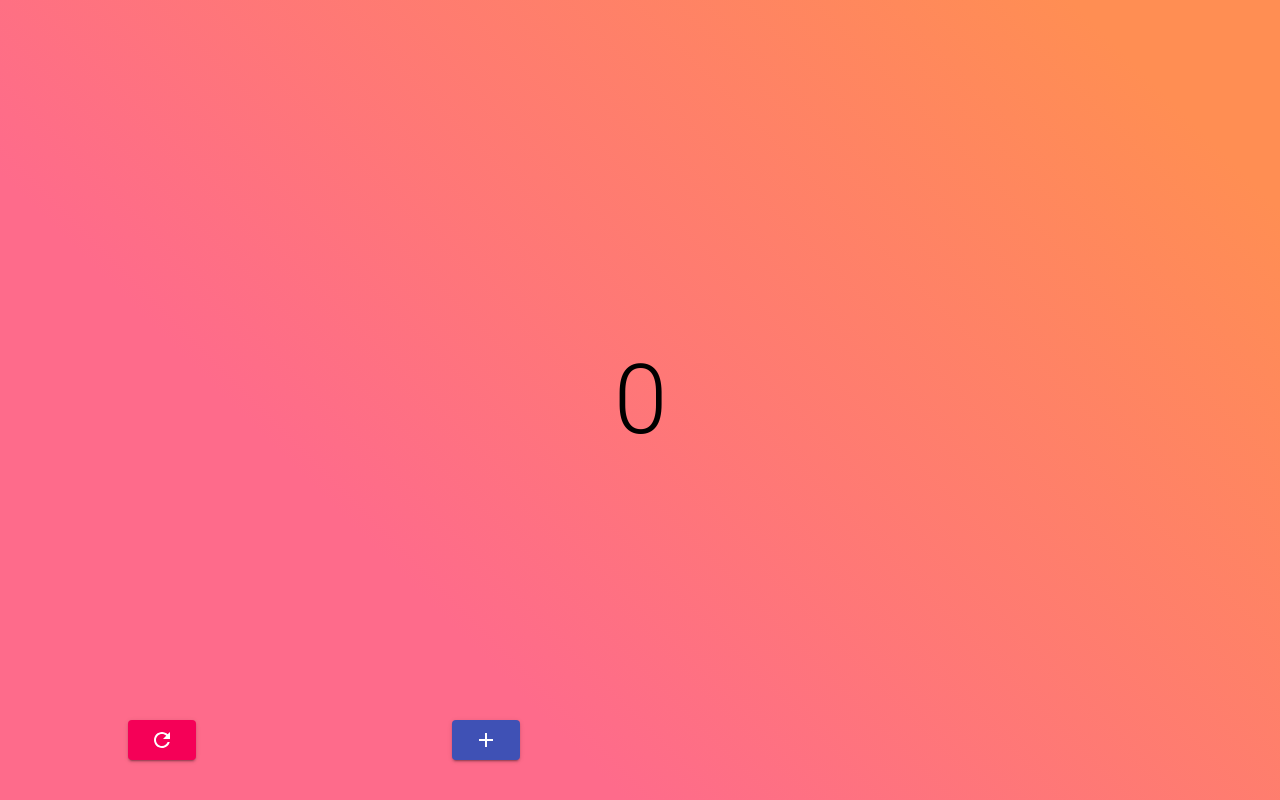
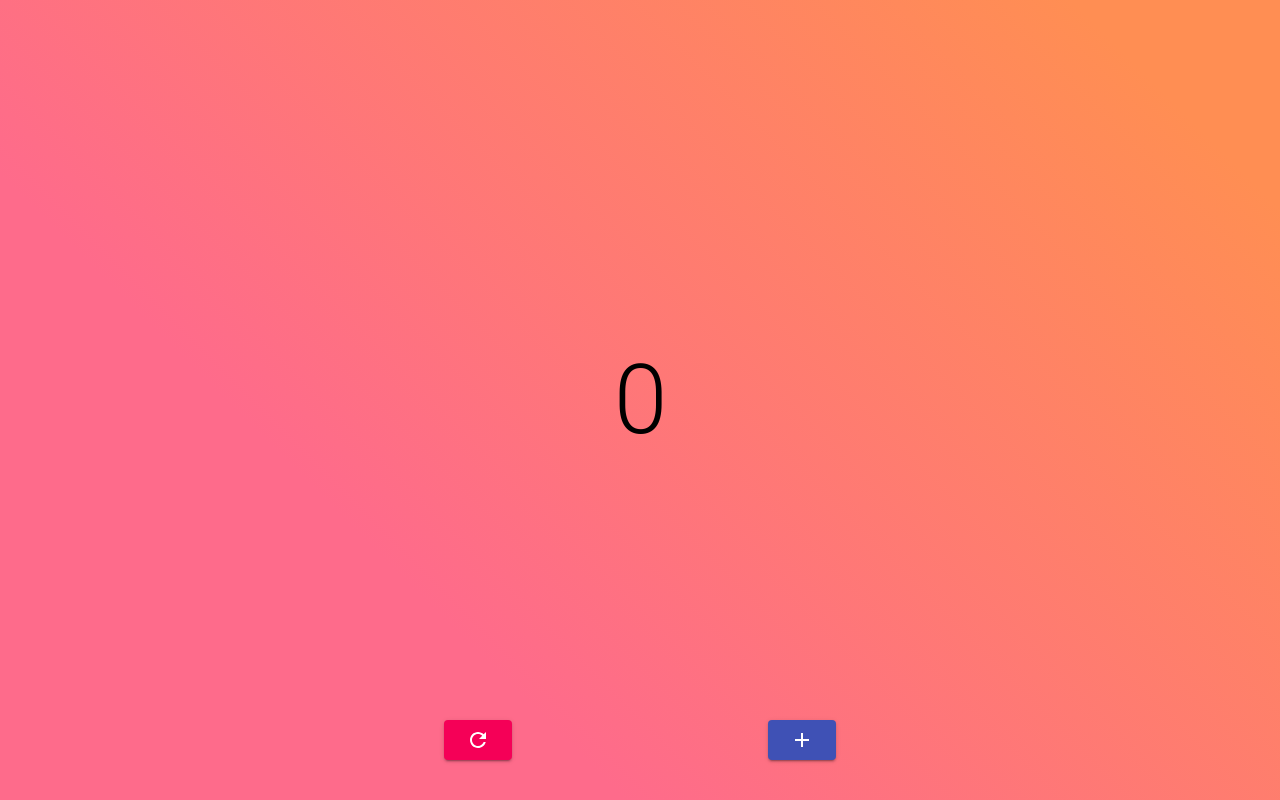
Before and after one commit to Lewis-Hamilton/simplescore, a React (Create React App) app: page / in a window 1280 px wide. Built offline with nearby package versions, Linux system fonts and the light colour scheme.

Commit message:
fixed button style again center

```diff
--- a/src/App.js
+++ b/src/App.js
@@ -5,11 +5,11 @@ import Grid from "@material-ui/core/Grid";
 import { makeStyles } from "@material-ui/core/styles";
 import AddIcon from "@material-ui/icons/Add";
 import Container from "@material-ui/core/Container";
+import Box from "@material-ui/core/Box";
 import RefreshIcon from "@material-ui/icons/Refresh";
 
 const useStyles = makeStyles((theme) => ({
   root: {
-    flexGrow: 1,
     background: "linear-gradient(45deg, #fe6b8b 30%, #ff8e53 90%)",
     height: "100vh",
   },
@@ -22,8 +22,7 @@ const useStyles = makeStyles((theme) => ({
   grid: {
     position: "absolute",
     top: "90%",
-    left: "50%",
-    transform: "translatex(-50%)",
+    justifyContent: "center",
   },
   button: {
     marginLeft: "10vw",
@@ -36,7 +35,7 @@ export default function App() {
   const classes = useStyles();
 
   return (
-    <Container className={classes.root}>
+    <Box className={classes.root}>
       <Typography className={classes.text} variant="h1">
         {score}
       </Typography>
@@ -64,6 +63,6 @@ export default function App() {
           </Button>
         </Grid>
       </Grid>
-    </Container>
+    </Box>
   );
 }
```
